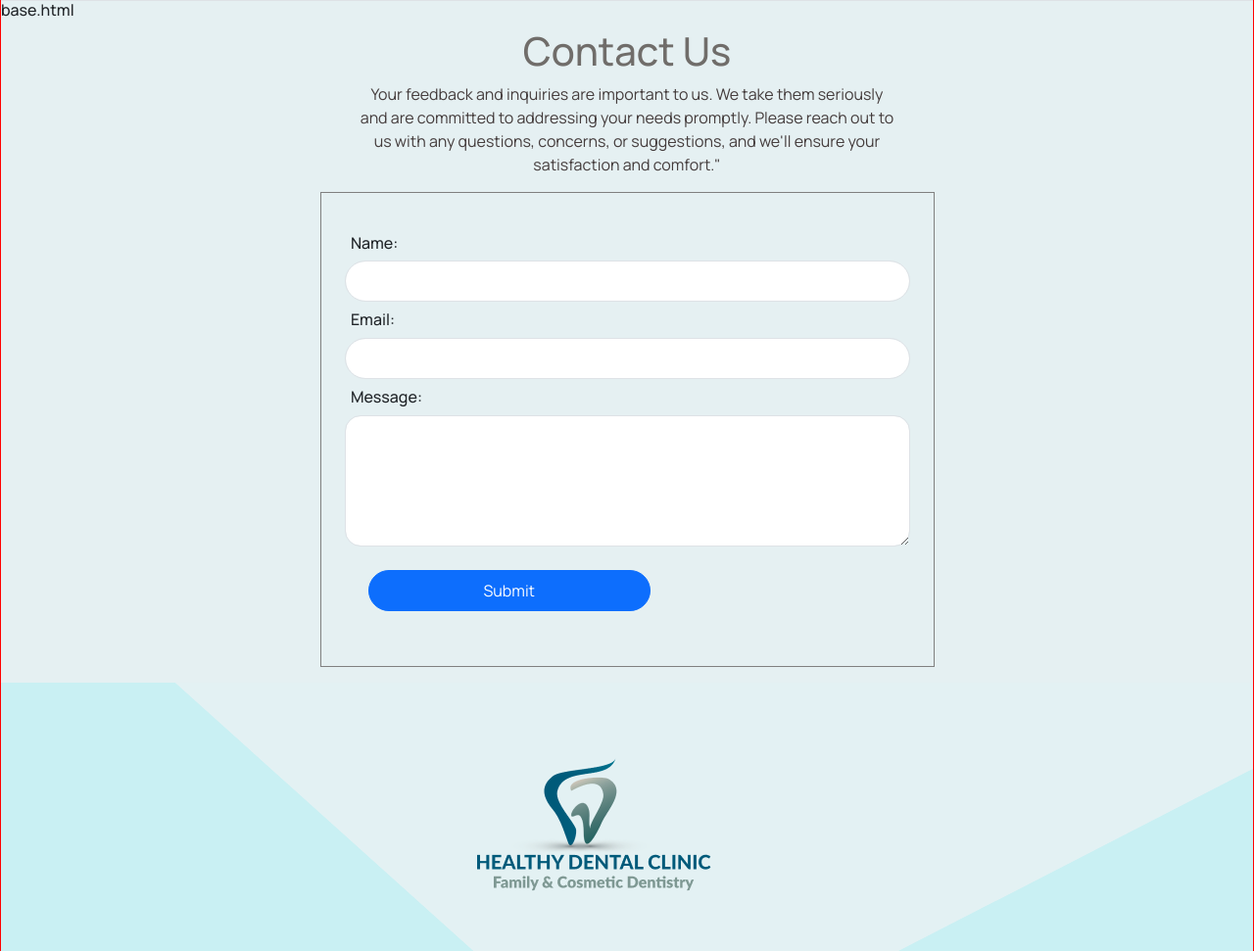
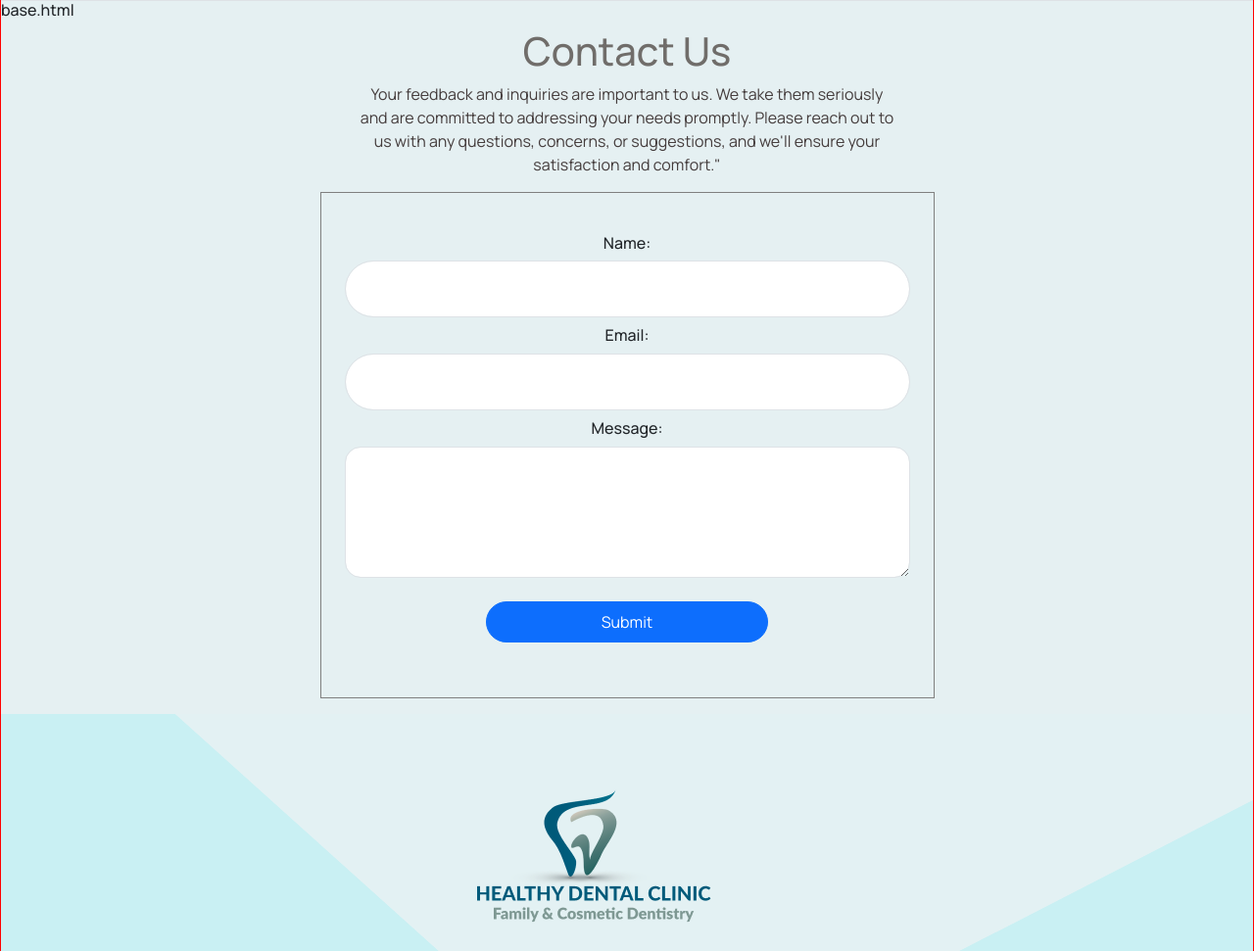
Before and after one commit to maisam2004/dental_clinic, a Django app: template dentalhealthyclinic/contact/templates/contact/contact.html in a window 1280 px wide. Shown: the part 205-1176 px from the top of the page at 98% size. Run offline with Django 3.2, Linux system fonts and the light colour scheme; the template is opened without the code that fills it, so the values that code supplies are empty; some libraries are stand-ins or nearby versions.

Commit message:
Add padding to form input and label

```diff
--- a/dentalhealthyclinic/contact/templates/contact/contact.html
+++ b/dentalhealthyclinic/contact/templates/contact/contact.html
@@ -25,15 +25,15 @@
 {% endif %}
 
 
-        <form class="px-4 "method="post">
+        <form class="px-4 text-center"method="post">
             {% csrf_token %}
             <div class="form-group">
                 <label for="id_name" class="fw-medium">Name:</label>
-                <input type="text" class="form-control rounded-pill p-2" id="id_name" name="name" required>
+                <input type="text" class="form-control rounded-pill p-3" id="id_name" name="name" required>
             </div>
             <div class="form-group">
                 <label for="id_email" class="fw-medium">Email:</label>
-                <input type="email" class="form-control rounded-pill p-2" id="id_email" name="email" required>
+                <input type="email" class="form-control rounded-pill p-3" id="id_email" name="email" required>
             </div>
             <div class="form-group">
                 <label for="id_message" class="fw-medium ">Message:</label>
```
